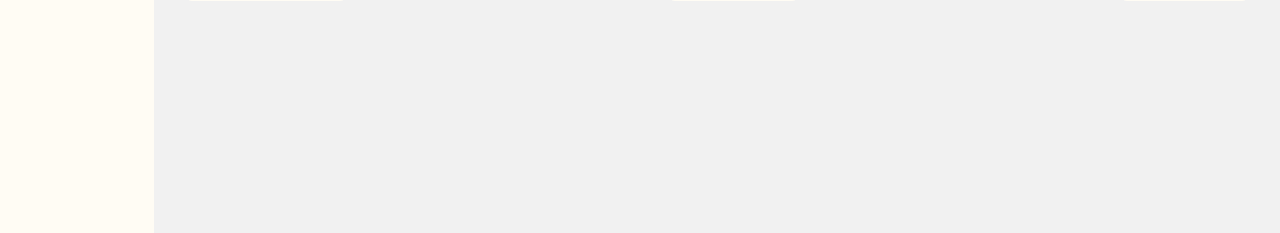
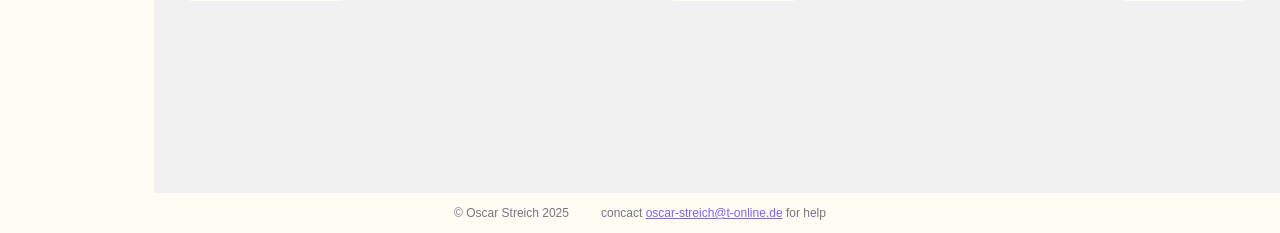
Before and after one commit to oscarf20001/herbstball, a PHP site: page / in a window 1280 px wide. Shown: the part 567-800 px from the top of the page. Run offline with PHP 8.4, Linux system fonts and the light colour scheme; some libraries are stand-ins or nearby versions.

Commit message:
Copyright Footer

```diff
--- a/client/styles/barStyles.css
+++ b/client/styles/barStyles.css
@@ -171,6 +171,29 @@ header p{
     color: var(--greyLighter);
 }
 
+#footer{
+    height: 5vh;
+    display: flex;
+    justify-content: center;
+    align-items: center;
+    flex-direction: row;
+    width: 100vw;
+}
+
+#footer, #copyright{
+    margin: 0 2rem 0 0;
+}
+
+#footer > *{
+    color: var(--greyLighter);
+    font-size: 12px;
+}
+
+#highlight{
+    color: var(--secondaryColor);
+    text-decoration: underline;
+}
+
 @media (max-width: 768px) {
   body {
     display: grid;
@@ -214,6 +237,7 @@ header p{
 
   #mainContainer {
     grid-area: 2 / 1 / 3 / 3 !important;
+    overflow-x: hidden;
   }
 
   header {
--- a/index.html
+++ b/index.html
@@ -144,5 +144,10 @@
             </div>
         </div>
     </div>
+
+    <footer id="footer">
+        <p id="copyright">© Oscar Streich 2025</p>
+        <p>concact <span id="highlight">oscar-streich@t-online.de</span> for help</p>
+    </footer>
 </body>
 </html>
```
